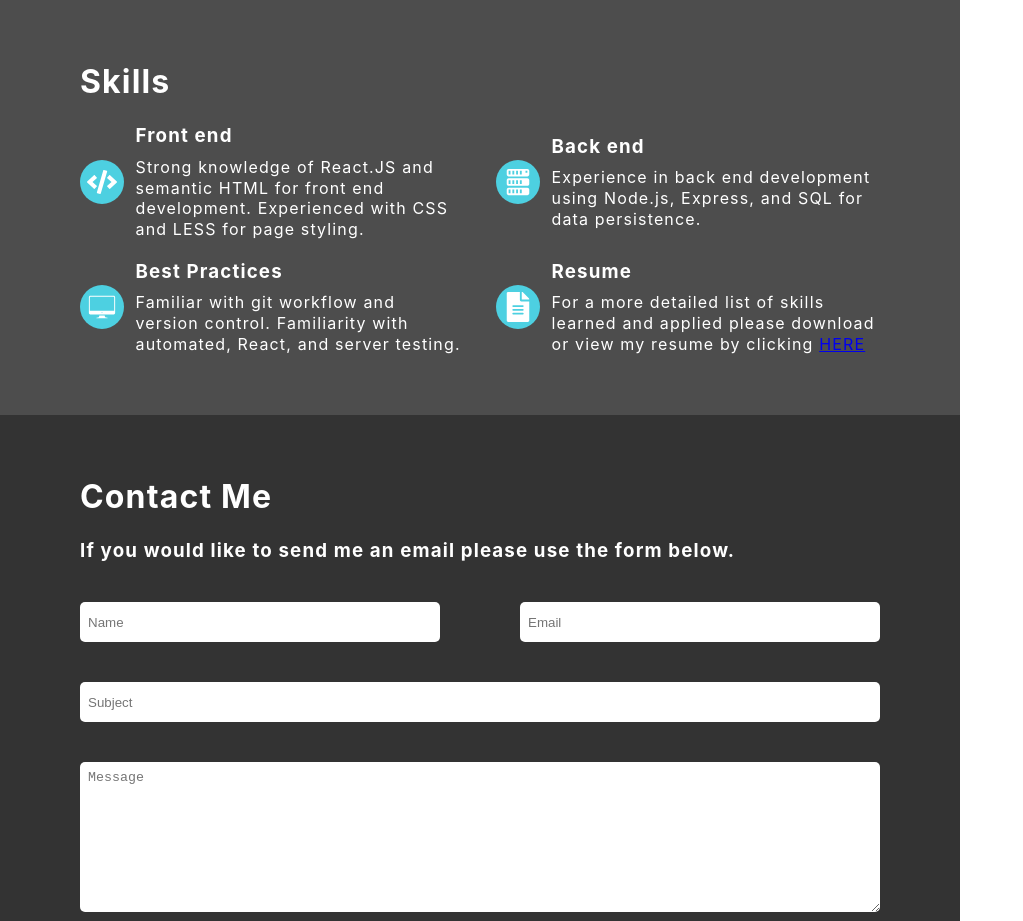
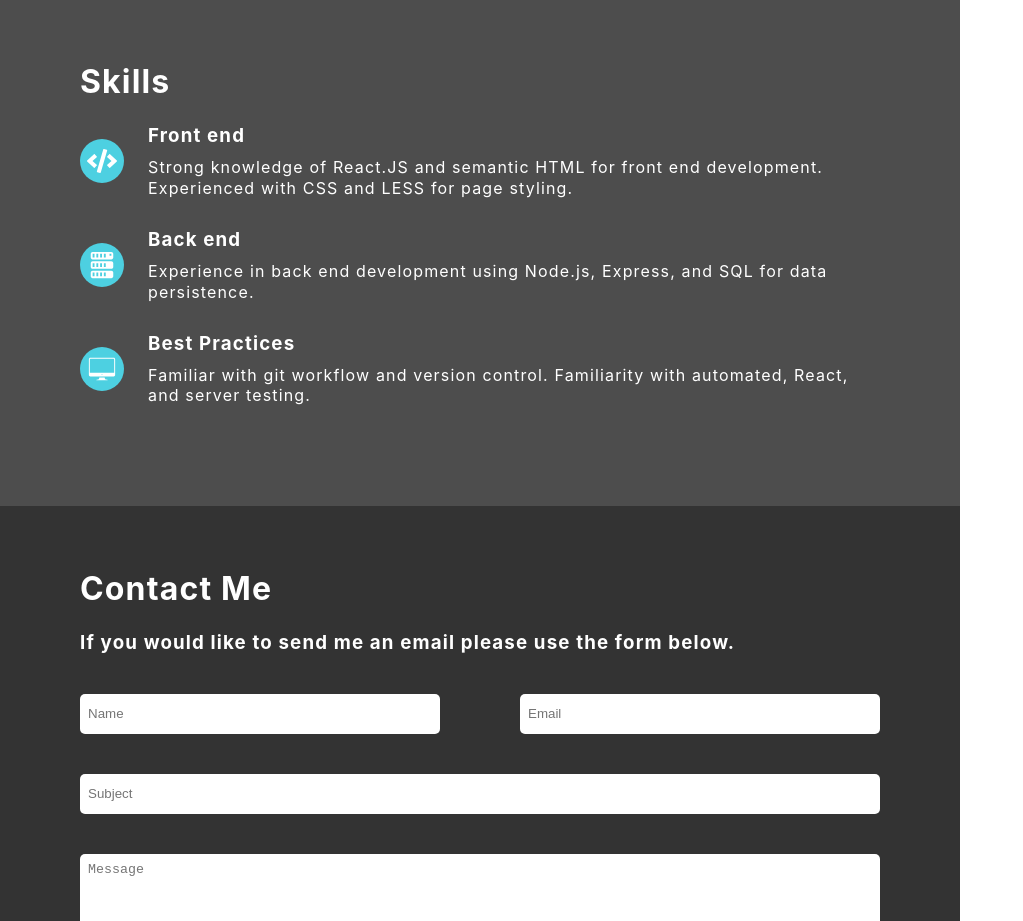
Before and after one commit to ThomasKisner/PortfolioSite, a React (Create React App) app: page / in a window 1280 px wide. Shown: the part 1880-2801 px from the top of the page, without its empty margins (0-1023 px from the left). Built offline with nearby package versions, Linux system fonts and the light colour scheme.

Commit message:
modified skills section

```diff
--- a/src/components/skillsSection.js
+++ b/src/components/skillsSection.js
@@ -34,12 +34,8 @@ export default function SkillsSection({ title, subtitle, dark, id }) {
         <p>Familiar with git workflow and version control. Familiarity with automated, React, and server testing.</p>
          </div></div>
           <div className="skillSection">
-           <div className="faCircle">
-        <FaFileAlt className="skillFa"/></div>
-        <div className="skillText">
-        <h3>Resume</h3>
-        <p>For a more detailed list of skills learned and applied please download or view my resume by clicking <a href="../assets/TomKisnerResume.pdf" download>HERE</a></p>
-  </div></div>
+
+       </div>
    </div>
       </div>
     </div>
--- a/src/css/index.css
+++ b/src/css/index.css
@@ -414,12 +414,12 @@ footer .footerFlex {
 }
 .skillContainer .skillSection {
   height: auto;
-  width: 48%;
+  width: 100%;
   display: flex;
   justify-content: space-between;
   align-items: center;
   flex-wrap: no-wrap;
-  margin-bottom: 20px;
+  margin-bottom: 30px;
 }
 @media (max-width: 540px) {
   .skillContainer .skillSection {
--- a/src/less/index.less
+++ b/src/less/index.less
@@ -404,13 +404,13 @@ footer {
   justify-content: space-between;
   .skillSection {
     height: auto;
-    width: 48%;
+    width: 100%;
     display: flex;
     justify-content: space-between;
     align-items: center;
     flex-wrap: no-wrap;
 
-    margin-bottom: 20px;
+    margin-bottom: 30px;
     //border: 1px solid red;
     @media(max-width:540px){
       width: 100%;
```
Also changed, not shown: 1 other file (tests, documents, lock files or other folders).
